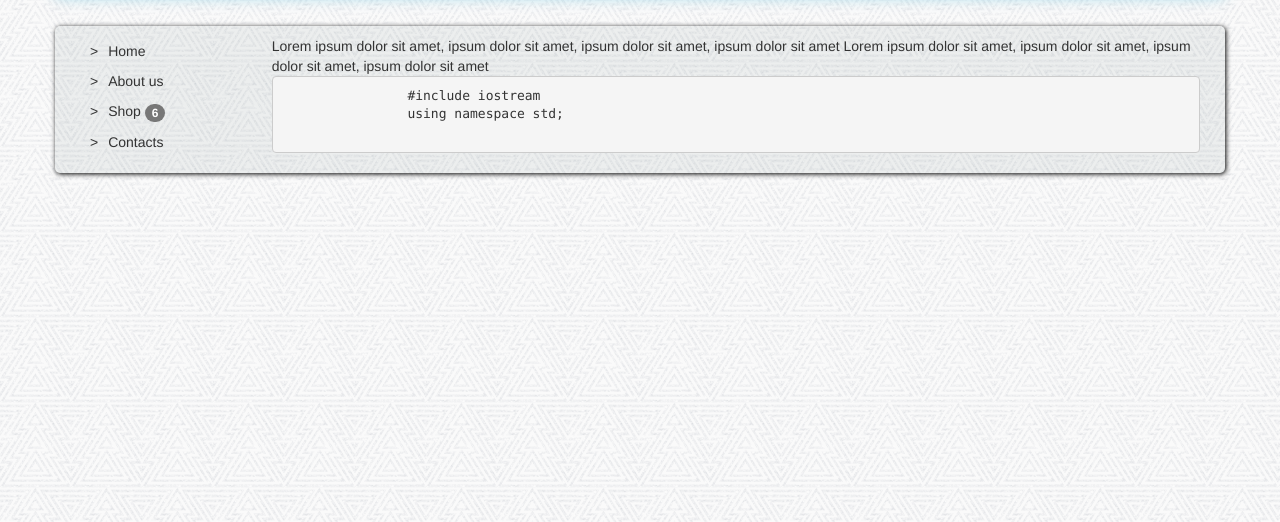
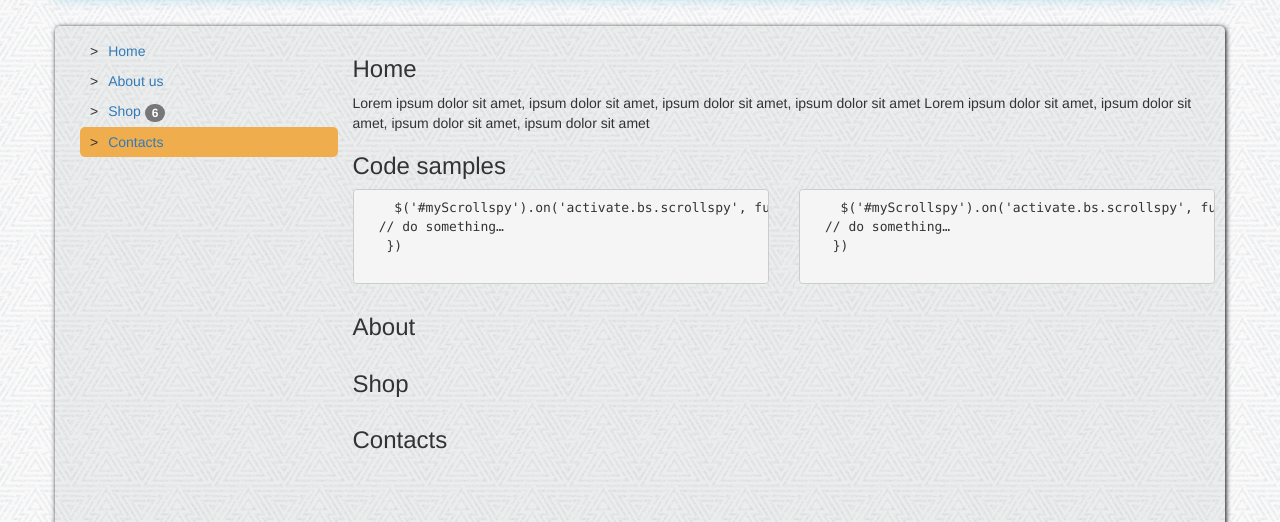
Before and after one commit to vladkolodka/learn_bootstrap, a plain HTML site: page index.html in a window 1280 px wide. Shown: the part 278-800 px from the top of the page. Drawn offline with Linux system fonts and the light colour scheme.

Commit message:
Bootstrap scrollspy

```diff
--- a/index.html
+++ b/index.html
@@ -9,11 +9,12 @@
 
     <script src="script/jquery.js"></script>
     <script src="script/bootstrap.min.js"></script>
+    <script src="script/main.js"></script>
 
     <title>Learn bootstrap</title>
 </head>
 <body>
-<header>
+<header id="home">
     <img src="image/header.png" class="img-responsive">
 </header>
 <section class="container">
@@ -26,23 +27,50 @@
     </div>
 
     <section class="row content">
-        <div class="col-sm-2">
-            <nav class="main-menu">
-                <ul>
-                    <li>Home</li>
-                    <li>About us</li>
-                    <li>Shop <div class="badge">6</div></li>
-                    <li>Contacts</li>
+        <div class="col-sm-3">
+            <nav class="main-menu" id="main-nav-bar">
+                <ul class="nav">
+                    <li><a href="#home">Home</a></li>
+                    <li><a href="#about">About us</a></li>
+                    <li><a href="#shop">Shop</a> <div class="badge">6</div></li>
+                    <li><a href="#contacts">Contacts</a></li>
                 </ul>
             </nav>
         </div>
-        <div class="col-sm-10">
-            Lorem ipsum dolor sit amet, ipsum dolor sit amet, ipsum dolor sit amet, ipsum dolor sit amet
-            Lorem ipsum dolor sit amet, ipsum dolor sit amet, ipsum dolor sit amet, ipsum dolor sit amet
-            <pre>
-                #include iostream
-                using namespace std;
-            </pre>
+        <div class="col-sm-9">
+            <div class="row">
+                <h3>Home</h3>
+                Lorem ipsum dolor sit amet, ipsum dolor sit amet, ipsum dolor sit amet, ipsum dolor sit amet
+                Lorem ipsum dolor sit amet, ipsum dolor sit amet, ipsum dolor sit amet, ipsum dolor sit amet
+                <h3>
+                    Code samples
+                </h3>
+                <div class="row">
+                    <div class="col-sm-6">
+                    <pre>
+    $('#myScrollspy').on('activate.bs.scrollspy', function () {
+  // do something…
+   })
+                    </pre>
+                    </div>
+                    <div class="col-sm-6">
+                    <pre>
+    $('#myScrollspy').on('activate.bs.scrollspy', function () {
+  // do something…
+   })
+                    </pre>
+                    </div>
+                </div>
+            </div>
+            <div class="row" id="about">
+                <h3>About</h3>
+            </div>
+            <div class="row" id="shop">
+                <h3>Shop</h3>
+            </div>
+            <div class="row" id="contacts">
+                <h3>Contacts</h3>
+            </div>
         </div>
     </section>
 </section>
--- /dev/null
+++ b/script/main.js
@@ -0,0 +1,6 @@
+$(function () {
+    $('body').scrollspy({target: '#main-nav-bar', offset:0});
+    $('#main-nav-bar').on('activate.bs.scrollspy', function () {
+
+    });
+});
--- a/style/main.css
+++ b/style/main.css
@@ -1,4 +1,5 @@
 body{
+    position: relative;
     background: url("../image/bg.png");
 }
 .main-head{
@@ -10,6 +11,8 @@ body{
 .content{
     margin-top: 20px;
     padding: 10px;
+
+    height: 1000px;
 
     border-radius: 5px;
     box-shadow: 1px 1px 5px black;
@@ -37,3 +40,13 @@ body{
     border-radius: 5px;
     padding: 5px 0;
 }
+.main-menu ul li a{
+    padding: 0;
+    display: inline;
+}
+.main-menu ul li a:hover{
+    background: none;
+}
+.main-menu ul li.active{
+    background-color: #f0ad4e;
+}
```
